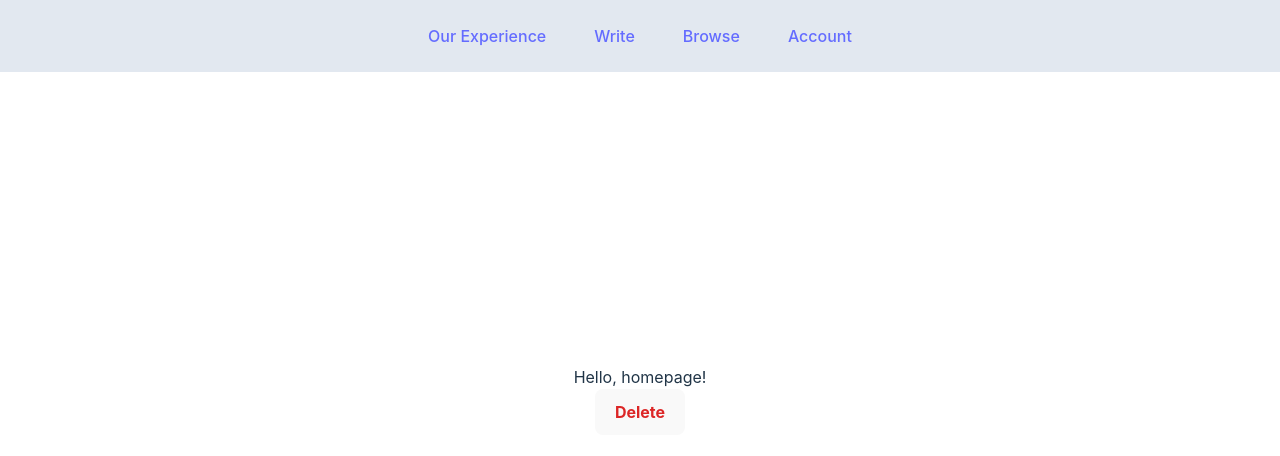
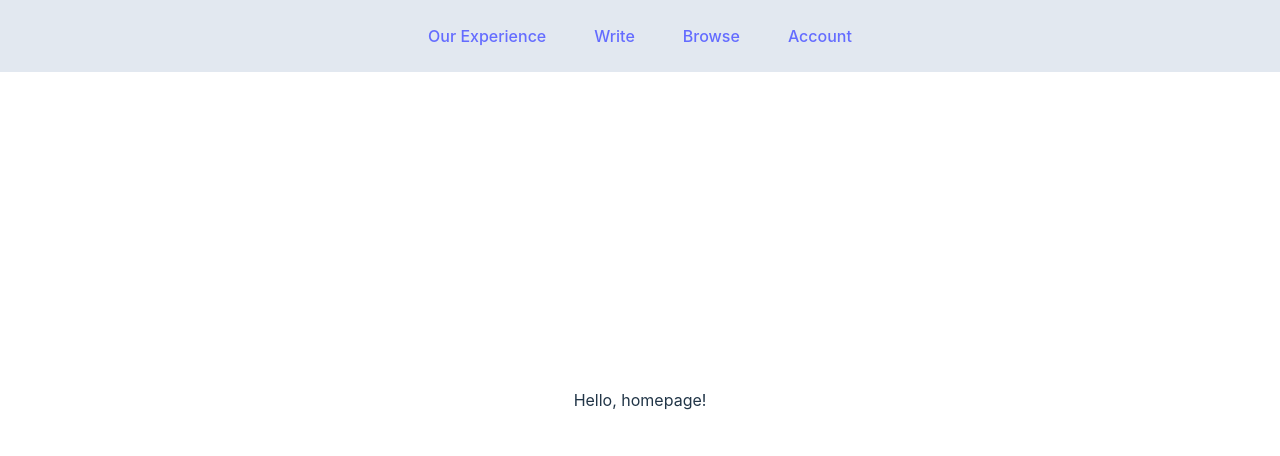
Before and after one commit to mads-bohn/ourexp, a React (Vite) app in the folder ourexp-ui/: page / in a window 1280 px wide. Shown: the top 456 px of the page. Built offline with nearby package versions, Linux system fonts and the light colour scheme.

Commit message:
removed test from homepage

```diff
--- a/ourexp-ui/src/pages/Home.jsx
+++ b/ourexp-ui/src/pages/Home.jsx
@@ -7,7 +7,6 @@ export default function Home() {
     <div>
       <Navbar />
       <p>Hello, homepage!</p>
-      <DeleteButton />
     </div>
   )
 }
```
